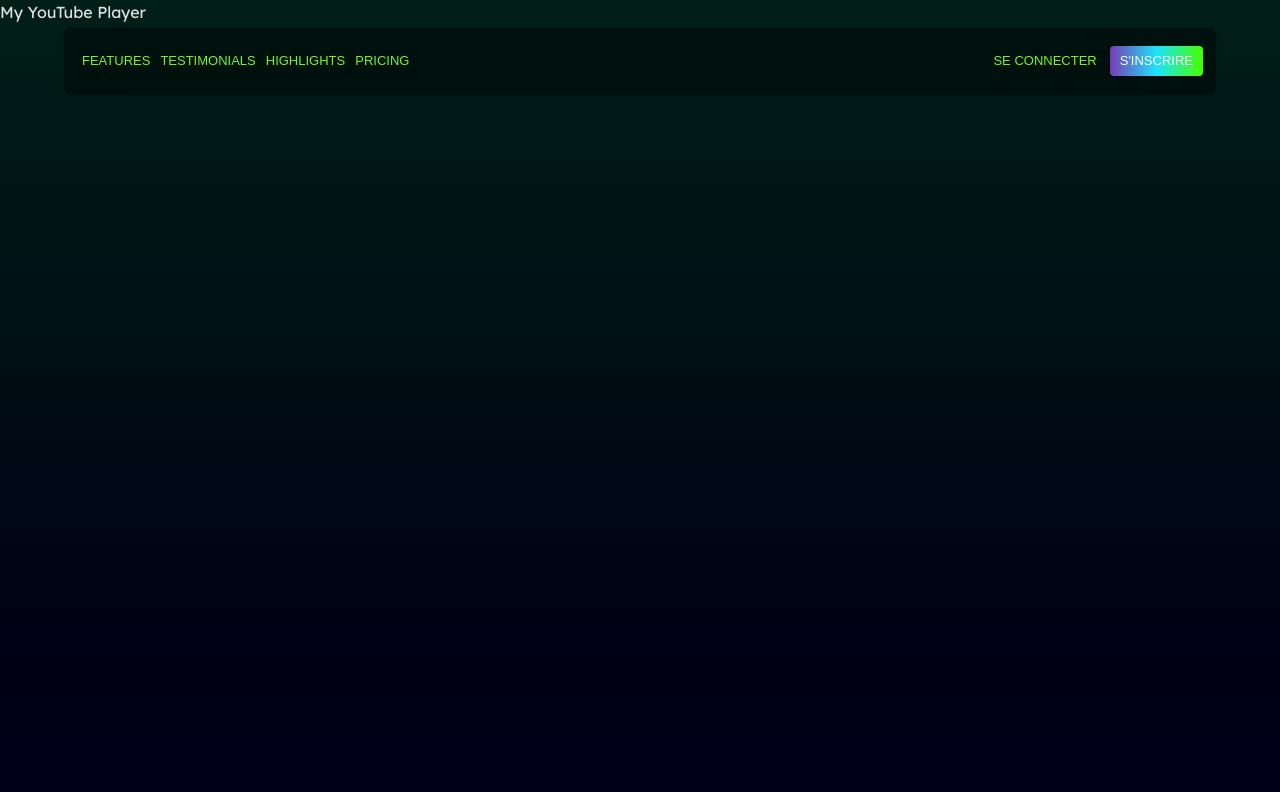
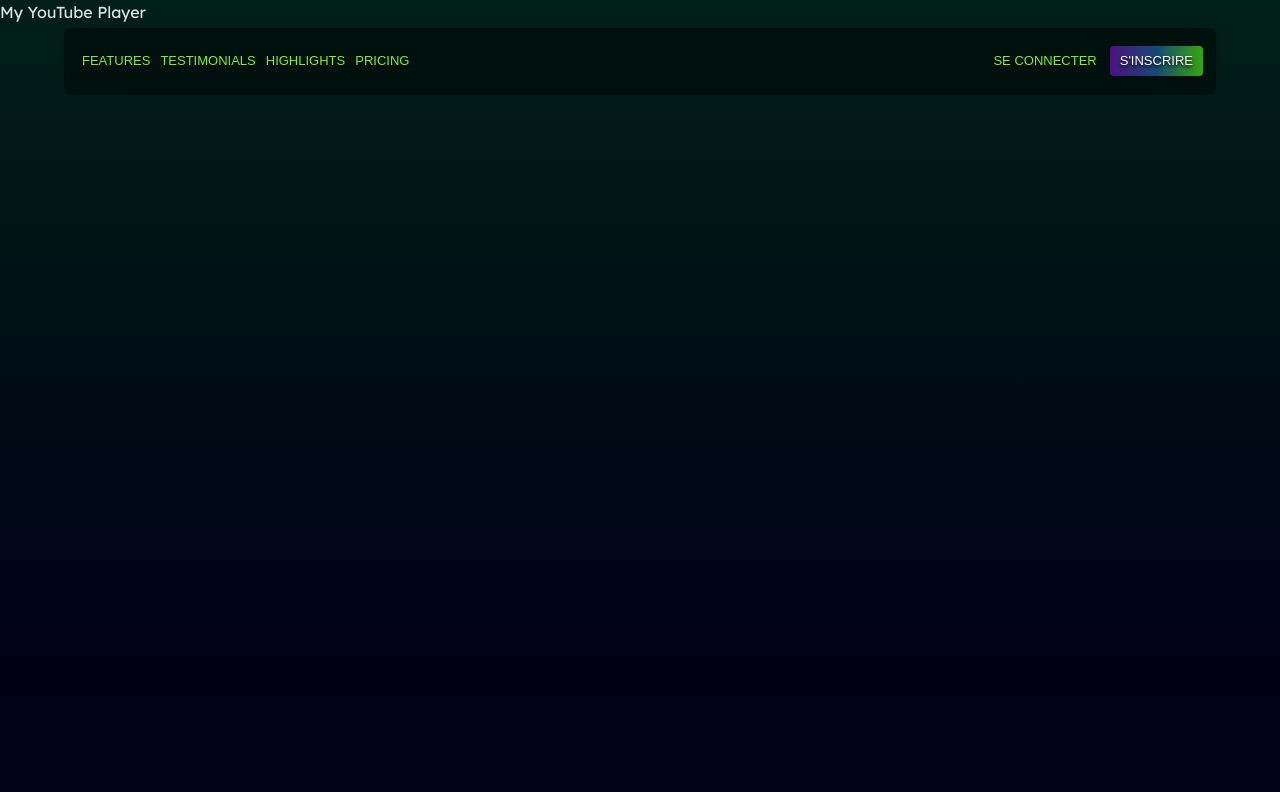
Before and after one commit to orys-player/orys-player-client, a React (Vite) app: page / in a window 1280 px wide. Shown: the top 792 px of the page. Built offline with nearby package versions, Linux system fonts and the light colour scheme; a web font is replaced by a local one.

Commit message:
shadow and gradient modif

```diff
--- a/src/components/common/customButton/_sxs.ts
+++ b/src/components/common/customButton/_sxs.ts
@@ -2,8 +2,9 @@ export function useSxs(gradient?: boolean) {
     return {
         customButton: {
             background: gradient
-                ? 'linear-gradient(90deg,rgba(119, 58, 180, 1) 0%, rgba(29, 227, 253, 1) 50%, rgba(68, 255, 0, 1) 99%)'
+                ? 'linear-gradient(90deg,rgba(76, 18, 128, 1) 0%, rgba(20, 73, 117, 1) 50%, rgba(54, 163, 15, 1) 99%);'
                 : 'none',
+            textShadow: '#000000 0px 2px 3px',
         },
     };
 }
```
